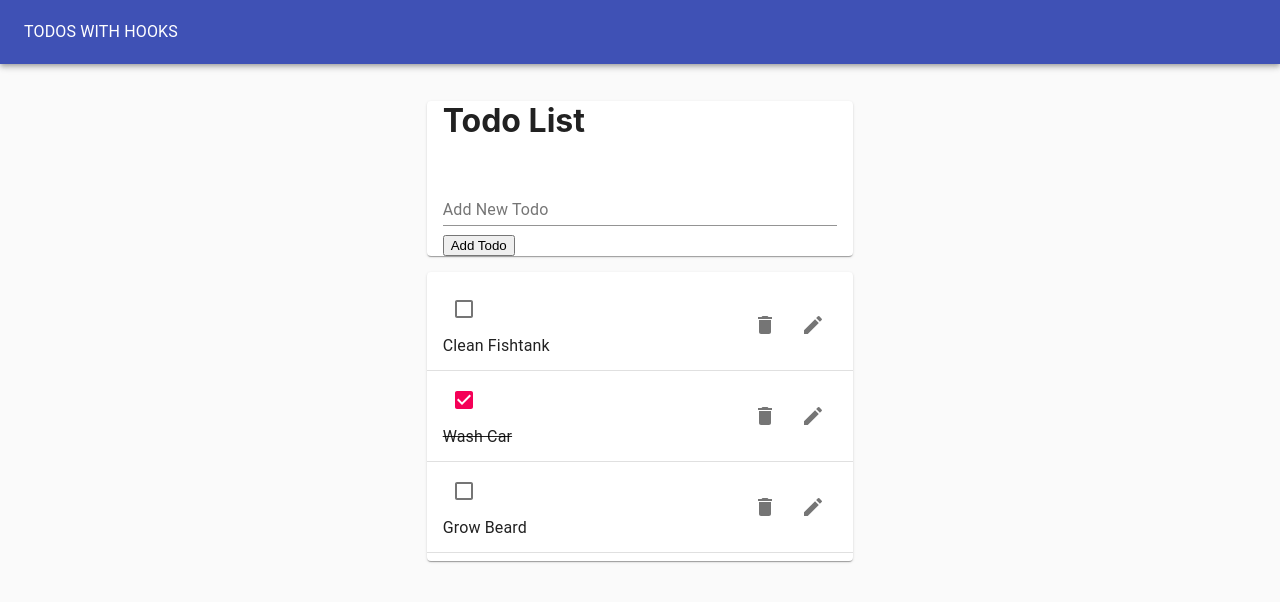
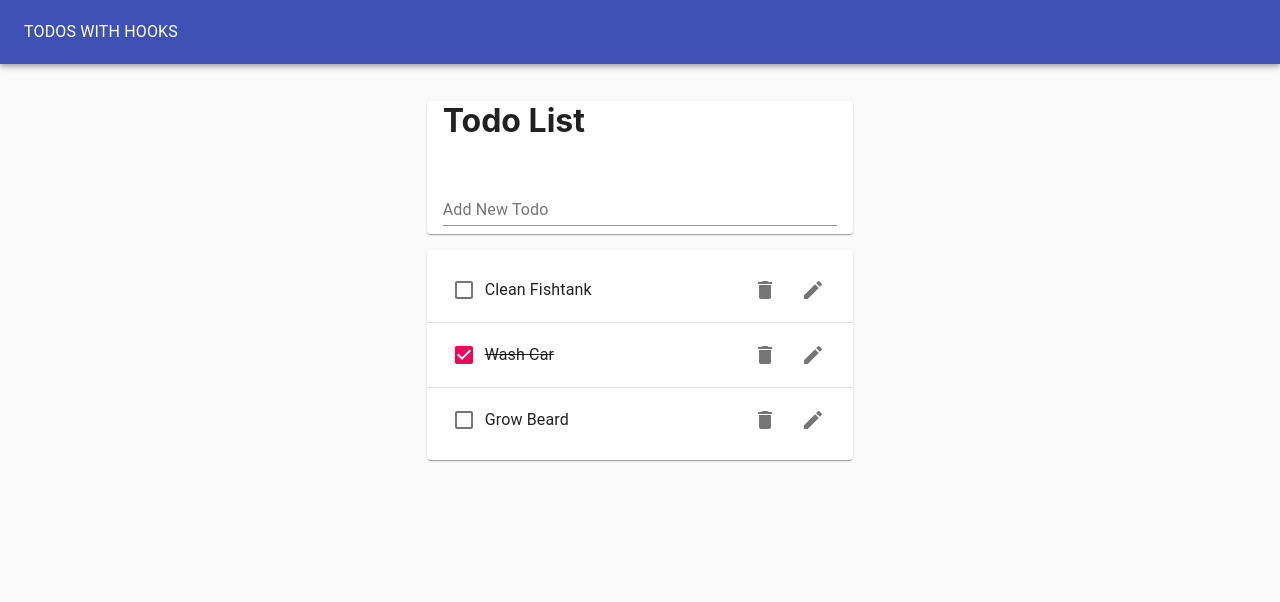
Before and after one commit to stekaye/todo-hooks, a React (Create React App) app: page / in a window 1280 px wide. Shown: the top 602 px of the page. Built offline with nearby package versions, Linux system fonts and the light colour scheme.

Commit message:
Style EditTodoForm and TodoList

```diff
--- a/src/EditTodoForm.js
+++ b/src/EditTodoForm.js
@@ -1,6 +1,10 @@
 import React from 'react';
 import TextField from '@material-ui/core/TextField';
 import useInputState from './hooks/useInputState';
+import ListItemSecondaryAction from '@material-ui/core/ListItemSecondaryAction';
+import IconButton from '@material-ui/core/IconButton';
+import SaveIcon from '@material-ui/icons/Save';
+import BackspaceIcon from '@material-ui/icons/Backspace';
 
 function EditTodoForm({id, task, updateTodo, toggleIsEditing}) {
 
@@ -13,16 +17,29 @@ function EditTodoForm({id, task, updateTodo, toggleIsEditing}) {
     toggleIsEditing();
   }
 
+  const handleBackClick = () => {
+    toggleIsEditing();
+  }
+
   return (
-    <form onSubmit={handleSubmit}>
+    <form onSubmit={handleSubmit} style={{marginLeft: '1rem', width: '60%'}}>
       <TextField
         type="text"
         value={editedTodo}
         onChange={handleChange}
         margin="normal"
         fullWidth
+        autoFocus
       />
-      <button type='submit'>Save Todo</button>
+      <ListItemSecondaryAction>
+        <IconButton aria-label="Save" type='submit'>
+          <SaveIcon/>
+        </IconButton>
+        <IconButton aria-label="Save" onClick={handleBackClick}>
+          <BackspaceIcon/>
+        </IconButton>
+      </ListItemSecondaryAction>
+
     </form>
   )
 }
--- a/src/TodoForm.js
+++ b/src/TodoForm.js
@@ -22,7 +22,6 @@ function TodoForm({addTodo}) {
           label='Add New Todo'
           fullWidth
         />
-        <button type='submit'>Add Todo</button>
       </form>
 
     </Paper>
--- a/src/TodoItem.js
+++ b/src/TodoItem.js
@@ -13,7 +13,7 @@ function TodoItem({task, completed, id, deleteTodo, toggleTodo, updateTodo}) {
 
   const [isEditing, toggleIsEditing] = useToggleState(false);
 
-  const listItem =  <div>
+  const listItem =  <>
                       <Checkbox tabIndex={-1} checked={completed} onClick={() => toggleTodo(id)}/>
                       <ListItemText style={{textDecoration: completed ? "line-through" : "none"}}>{task}</ListItemText>
                       <ListItemSecondaryAction>
@@ -24,10 +24,10 @@ function TodoItem({task, completed, id, deleteTodo, toggleTodo, updateTodo}) {
                           <EditIcon />
                         </IconButton>
                       </ListItemSecondaryAction>
-                    </div>
+                    </>
 
   return (
-    <ListItem>
+    <ListItem style={{height: '64px'}}>
       {isEditing ? <EditTodoForm id={id} task={task} updateTodo={updateTodo} toggleIsEditing={toggleIsEditing}/> : listItem}
     </ListItem>
   )
--- a/src/TodoList.js
+++ b/src/TodoList.js
@@ -8,7 +8,7 @@ function TodoList({todos, deleteTodo, toggleTodo, updateTodo}) {
   return (
     <Paper>
       <List>
-        {todos.map(todo => (
+        {todos.map((todo, index) => (
           <>
             <TodoItem
               task={todo.task}
@@ -19,7 +19,7 @@ function TodoList({todos, deleteTodo, toggleTodo, updateTodo}) {
               toggleTodo={toggleTodo}
               updateTodo={updateTodo}
             />
-            <Divider/>
+            {index < todos.length - 1 && <Divider/>}
           </>
         ))}
       </List>
```
Also changed, not shown: 1 other file (tests, documents, lock files or other folders).
